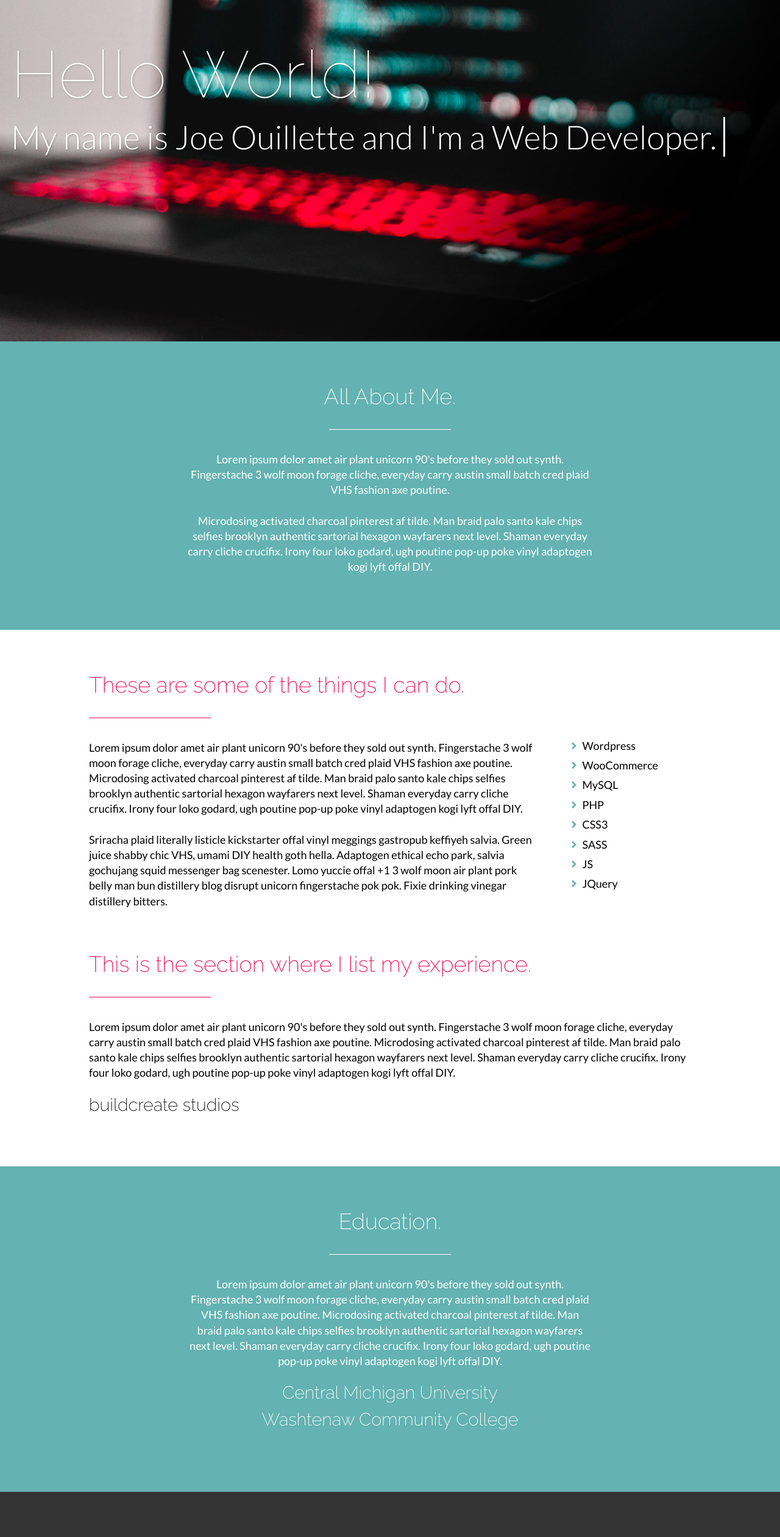
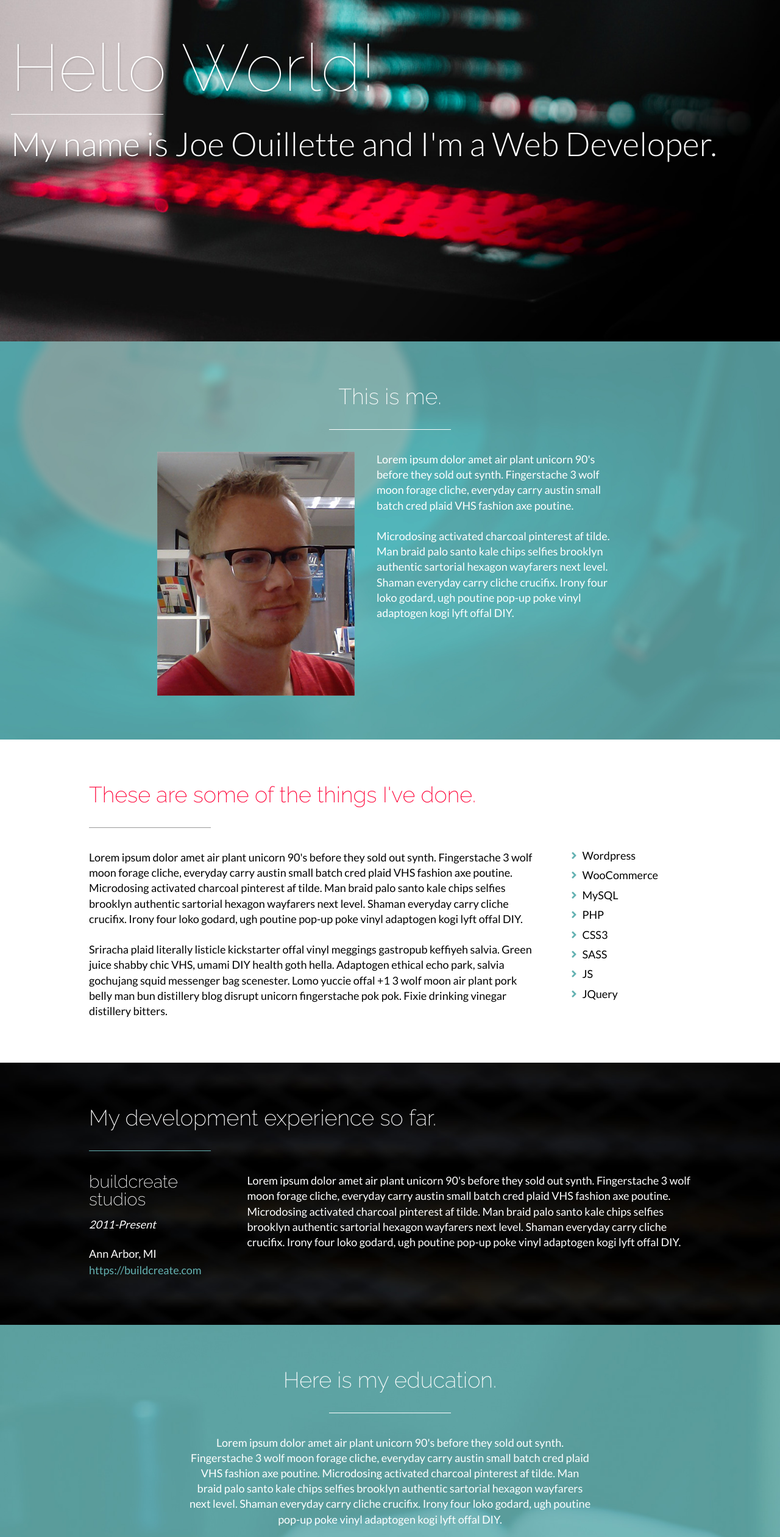
Before and after one commit to jouillette/jouillette.github.io, a plain HTML site: page index.html in a window 1280 px wide. Shown: the part 240-2761 px from the top of the page at 61% size. Drawn offline with nearby package versions, Linux system fonts and the light colour scheme.

Commit message:
Thursday

```diff
--- a/index.html
+++ b/index.html
@@ -2,6 +2,7 @@
 <script src="https://cdnjs.cloudflare.com/ajax/libs/jquery/3.4.1/jquery.min.js"></script>
 <script src="https://cdnjs.cloudflare.com/ajax/libs/jqueryui/1.12.1/jquery-ui.min.js"></script>
 <script src="https://cdnjs.cloudflare.com/ajax/libs/modernizr/2.8.3/modernizr.js"></script>
+<script src="https://cdn.jsdelivr.net/npm/typed.js@2.0.9"></script>
 <script src="js/site.js"></script>
 <link href="https://fonts.googleapis.com/css?family=Lato:300,400,900|Raleway:100,200,400,900&display=swap" rel="stylesheet">
 <link href="https://cdnjs.cloudflare.com/ajax/libs/font-awesome/5.8.2/css/all.min.css" rel="stylesheet">
@@ -25,7 +26,7 @@
 		<section class="cover">
 			<div class="cover-content">
 				<h1>Hello World!</h1>
-				<h2>My name is Joe Ouillette and I'm a Web Developer.</h2>
+				<h2 class="type-this">My name is Joe Ouillette and I'm a Web Developer.</h2>
 			</div>
 		</section>
 	</div>
@@ -33,16 +34,23 @@
 
 <main id="main" role="main">
 	<section class="about">
-		<div class="wrapper">
-			<h2>All About Me.</h2>
-			<p>Lorem ipsum dolor amet air plant unicorn 90's before they sold out synth. Fingerstache 3 wolf moon forage cliche, everyday carry austin small batch cred plaid VHS fashion axe poutine.</p>
-			<p>Microdosing activated charcoal pinterest af tilde. Man braid palo santo kale chips selfies brooklyn authentic sartorial hexagon wayfarers next level. Shaman everyday carry cliche crucifix. Irony four loko godard, ugh poutine pop-up poke vinyl adaptogen kogi lyft offal DIY.</p>
+		<div class="wrapper hidden">
+			<h2>This is me.</h2>
+			<div class="about-wrap">
+				<div class="left">
+					<img src="img/me.jpg" alt="Joe Ouillette">
+				</div>
+				<div class="right">
+					<p>Lorem ipsum dolor amet air plant unicorn 90's before they sold out synth. Fingerstache 3 wolf moon forage cliche, everyday carry austin small batch cred plaid VHS fashion axe poutine.</p>
+					<p>Microdosing activated charcoal pinterest af tilde. Man braid palo santo kale chips selfies brooklyn authentic sartorial hexagon wayfarers next level. Shaman everyday carry cliche crucifix. Irony four loko godard, ugh poutine pop-up poke vinyl adaptogen kogi lyft offal DIY.</p>
+				</div>
+			</div>
 		</div>
 	</section>
 
 	<section class="skillset">
 		<div class="wrapper">
-			<h2>These are some of the things I can do.</h2>
+			<h2>These are some of the things I've done.</h2>
 			<div class="skillset-wrap">
 				<div class="left">
 					<p>Lorem ipsum dolor amet air plant unicorn 90's before they sold out synth. Fingerstache 3 wolf moon forage cliche, everyday carry austin small batch cred plaid VHS fashion axe poutine. Microdosing activated charcoal pinterest af tilde. Man braid palo santo kale chips selfies brooklyn authentic sartorial hexagon wayfarers next level. Shaman everyday carry cliche crucifix. Irony four loko godard, ugh poutine pop-up poke vinyl adaptogen kogi lyft offal DIY.</p>
@@ -66,16 +74,24 @@
 
 	<section class="experience">
 		<div class="wrapper">
-			<h2>This is the section where I list my experience.</h2>
-			<p>Lorem ipsum dolor amet air plant unicorn 90's before they sold out synth. Fingerstache 3 wolf moon forage cliche, everyday carry austin small batch cred plaid VHS fashion axe poutine. Microdosing activated charcoal pinterest af tilde. Man braid palo santo kale chips selfies brooklyn authentic sartorial hexagon wayfarers next level. Shaman everyday carry cliche crucifix. Irony four loko godard, ugh poutine pop-up poke vinyl adaptogen kogi lyft offal DIY.</p>
-
-			<h3>buildcreate studios</h3>
+			<h2>My development experience so far.</h2>
+			<div class="experience-wrap">
+				<div class="left">
+					<h3>buildcreate studios</h3>
+					<p><em>2011-Present</em></p>
+					<address>Ann Arbor, MI</address>
+					<address><a target="_blank" href="https://buildcreate.com">https://buildcreate.com</a></address>
+				</div>
+				<div class="right">
+					<p>Lorem ipsum dolor amet air plant unicorn 90's before they sold out synth. Fingerstache 3 wolf moon forage cliche, everyday carry austin small batch cred plaid VHS fashion axe poutine. Microdosing activated charcoal pinterest af tilde. Man braid palo santo kale chips selfies brooklyn authentic sartorial hexagon wayfarers next level. Shaman everyday carry cliche crucifix. Irony four loko godard, ugh poutine pop-up poke vinyl adaptogen kogi lyft offal DIY.</p>
+				</div>
+			</div>
 		</div>
 	</section>
 
 	<section class="education">
 		<div class="wrapper">
-			<h2>Education.</h2>
+			<h2>Here is my education.</h2>
 			<p>Lorem ipsum dolor amet air plant unicorn 90's before they sold out synth. Fingerstache 3 wolf moon forage cliche, everyday carry austin small batch cred plaid VHS fashion axe poutine. Microdosing activated charcoal pinterest af tilde. Man braid palo santo kale chips selfies brooklyn authentic sartorial hexagon wayfarers next level. Shaman everyday carry cliche crucifix. Irony four loko godard, ugh poutine pop-up poke vinyl adaptogen kogi lyft offal DIY.</p>
 
 			<h3>Central Michigan University</h3>
@@ -88,9 +104,11 @@
 <footer id="footer">
 	<section class="contact">
 		<div class="wrapper">
-			<h2>This is the section where I put my contact information.</h2>
-			<p>Lorem ipsum dolor amet air plant unicorn 90's before they sold out synth. Fingerstache 3 wolf moon forage cliche, everyday carry austin small batch cred plaid VHS fashion axe poutine. Microdosing activated charcoal pinterest af tilde. Man braid palo santo kale chips selfies brooklyn authentic sartorial hexagon wayfarers next level. Shaman everyday carry cliche crucifix. Irony four loko godard, ugh poutine pop-up poke vinyl adaptogen kogi lyft offal DIY.</p>
-			<p>Sriracha plaid literally listicle kickstarter offal vinyl meggings gastropub keffiyeh salvia. Green juice shabby chic VHS, umami DIY health goth hella. Adaptogen ethical echo park, salvia gochujang squid messenger bag scenester. Lomo yuccie offal +1 3 wolf moon air plant pork belly man bun distillery blog disrupt unicorn fingerstache pok pok. Fixie drinking vinegar distillery bitters.</p>
+			<div class="contact-wrap">
+				<h2>Contact me.</h2>
+				<h3><a href="mailto:joeouillette@gmail.com">joeouillette@gmail.com</a></h3>
+				<h4><a href="tel:5178611344">517.861.1344</a></h4>
+			</div>
 		</div>
 	</section>
 </footer>
--- a/js/site.js
+++ b/js/site.js
@@ -14,11 +14,30 @@ jQuery(document).ready(function($){
 		let view = scroll + window_height;
 
 		$('#main > section .wrapper').each(function(){
-			if($(this).offset().top < view){
+			if($(this).offset().top + 100 < view){
 				$(this).removeClass('hidden');
 			}else{
 				$(this).addClass('hidden');
 			}
 		});
-	});
+	}).scroll();
+
+
+	var i = 0;
+		var txt = $('.type-this').text();
+		$('.type-this').html('');
+		typeWriter();
+
+	function typeWriter() {
+
+
+		var speed = 50;
+		if (i < txt.length) {
+			$('.type-this').append(txt.charAt(i));
+			i++;
+			setTimeout(typeWriter, speed);
+		}else{
+			$('.type-this').addClass('done');
+		}
+	}
 });
--- a/sass/partials/_base.scss
+++ b/sass/partials/_base.scss
@@ -47,4 +47,12 @@ body {
 			}
 		}
 	}
+
+	address {
+		margin-bottom: 0.5em;
+	}
+
+	em {
+		font-style: italic;
+	}
 }
--- a/sass/partials/_footer.scss
+++ b/sass/partials/_footer.scss
@@ -3,7 +3,23 @@
 	background:$dark-grey;
 	color:$white;
 
-	h2 {
-		color:$teal;
+	.contact-wrap {
+		display: flex;
+		justify-content: center;
+		align-items: center;
+
+		h2 {
+			color:$white;
+			margin:0.5em 1em;
+		}
+
+		h3,h4 {
+			margin:0.5em 1em;
+
+			a {
+				color:$teal;
+				text-decoration: none;
+			}
+		}
 	}
 }
--- a/sass/partials/_general.scss
+++ b/sass/partials/_general.scss
@@ -4,3 +4,19 @@
 	margin:0 auto;
 	padding:0 1em;
 }
+
+.type-this.done {
+	&:after{
+		content:'';
+		border-right:3px solid $white;
+		padding-right:0.2em;
+		animation: blink .8s step-end infinite alternate;
+		white-space: nowrap;
+
+		@keyframes blink {
+		   50% {
+		   		border-color: transparent;
+		   	}
+		}
+	}
+}
--- a/sass/partials/_header.scss
+++ b/sass/partials/_header.scss
@@ -1,13 +1,12 @@
 #header {
 	background:url('img/cover.jpg') top center no-repeat;
 	background-size:cover;
-	min-height: 800px;
 
 	.cover {
 		display: flex;
 		align-items:center;
 		justify-content: flex-start;
-		height:100%;
+		height:800px;
 		width:100%;
 
 		h1 {
@@ -21,7 +20,7 @@
 				content:'';
 				display: block;
 				width:250px;
-				border-bottom:1x solid $white;
+				border-bottom:1px solid $white;
 				margin:0.2em 0;
 			}
 		}
@@ -32,20 +31,6 @@
 			color:$white;
 			text-shadow: 1px 1px 3px rgba($black, 0.2);
 			margin-bottom:0;
-
-			&:after{
-				content:'';
-				border-right:3px solid $white;
-				padding-right:0.2em;
-				animation: blink .8s step-end infinite alternate;
-
-				@keyframes blink {
-				   50% {
-				   		border-color: transparent;
-				   	}
-				}
-
-			}
 		}
 	}
 }
--- a/sass/partials/_home.scss
+++ b/sass/partials/_home.scss
@@ -1,6 +1,6 @@
 #main {
 	> section {
-		padding:2em 0;
+		padding:4em 0;
 
 		.wrapper {
 			max-width: 1024px;
@@ -16,18 +16,17 @@
 			}
 		}
 
-		&.about,
-		&.education {
-			background:$teal;
+		&.about {
+			background:url('img/about.jpg') top center no-repeat;
+			background-size:cover;
 			color:$white;
-			text-align: center;
-			padding:4em 0 5em;
 
 			.wrapper {
-				max-width: 700px;
+				max-width: 800px;
 
 				h2 {
 					color:$white;
+					text-align:center;
 
 					&:after {
 						content:'';
@@ -37,19 +36,31 @@
 						margin:1em auto;
 					}
 				}
+
+
+				.about-wrap {
+					display: flex;
+					justify-content: center;
+
+					.left {
+						border-radius: 50em;
+					}
+
+					.right {
+						padding-left:2em;
+					}
+				}
 			}
 		}
 
 
 		&.skillset {
-			padding-top:4em;
-
 			h2 {
 				&:after {
 					content:'';
 					display: block;
 					width:200px;
-					border-bottom:1px solid $red;
+					border-bottom:1px solid $grey;
 					margin:1em 0;
 				}
 			}
@@ -72,15 +83,62 @@
 		}
 
 		&.experience {
-			padding-bottom:4em;
+			background:url('img/dark-bg.jpg') top center no-repeat;
+			background-size:cover;
+			color:$white;
 
 			h2 {
+				color:$white;
 				&:after {
 					content:'';
 					display: block;
 					width:200px;
-					border-bottom:1px solid $red;
+					border-bottom:1px solid $teal;
 					margin:1em 0;
+				}
+			}
+
+			.experience-wrap {
+				display: flex;
+				justify-content: space-between;
+
+				.left {
+					flex:1 1 auto;
+					width:200px;
+
+					a {
+						color:$teal;
+						text-decoration: none;
+					}
+				}
+
+				.right {
+					flex:1 1 auto;
+					width:75%;
+					padding-left:2em;
+				}
+			}
+		}
+
+		&.education {
+			background:url('img/education.jpg') top center no-repeat;
+			background-size:cover;
+			color:$white;
+			text-align: center;
+
+			.wrapper {
+				max-width: 700px;
+
+				h2 {
+					color:$white;
+
+					&:after {
+						content:'';
+						display: block;
+						width:200px;
+						border-bottom:1px solid $white;
+						margin:1em auto;
+					}
 				}
 			}
 		}
--- a/sass/partials/_navigation.scss
+++ b/sass/partials/_navigation.scss
@@ -1,7 +1,7 @@
 .main-nav {
 	position:fixed;
 	width:100%;
-	background:rgba($white, 0.9);
+	background:rgba($white, 0.95);
 	padding:0.5em 0.5em;
 	box-shadow: 0 0 1px 0 rgba($black, 0.1);
 
--- a/sass/partials/_variables.scss
+++ b/sass/partials/_variables.scss
@@ -9,6 +9,6 @@ $raleway: 'Raleway', sans-serif;
 $white: #ffffff;
 $black: #000000;
 $teal: #64b2b2;
-$grey: #a9a0a1;
+$grey: #999999;
 $dark-grey:#333333;
-$red: #f5054e;
+$red: #fe0036;
```
Also changed, not shown: img/about.jpg (added), img/dark-bg.jpg (added), img/education.jpg (added), img/me.jpg (added), style.css, 1 other file.
